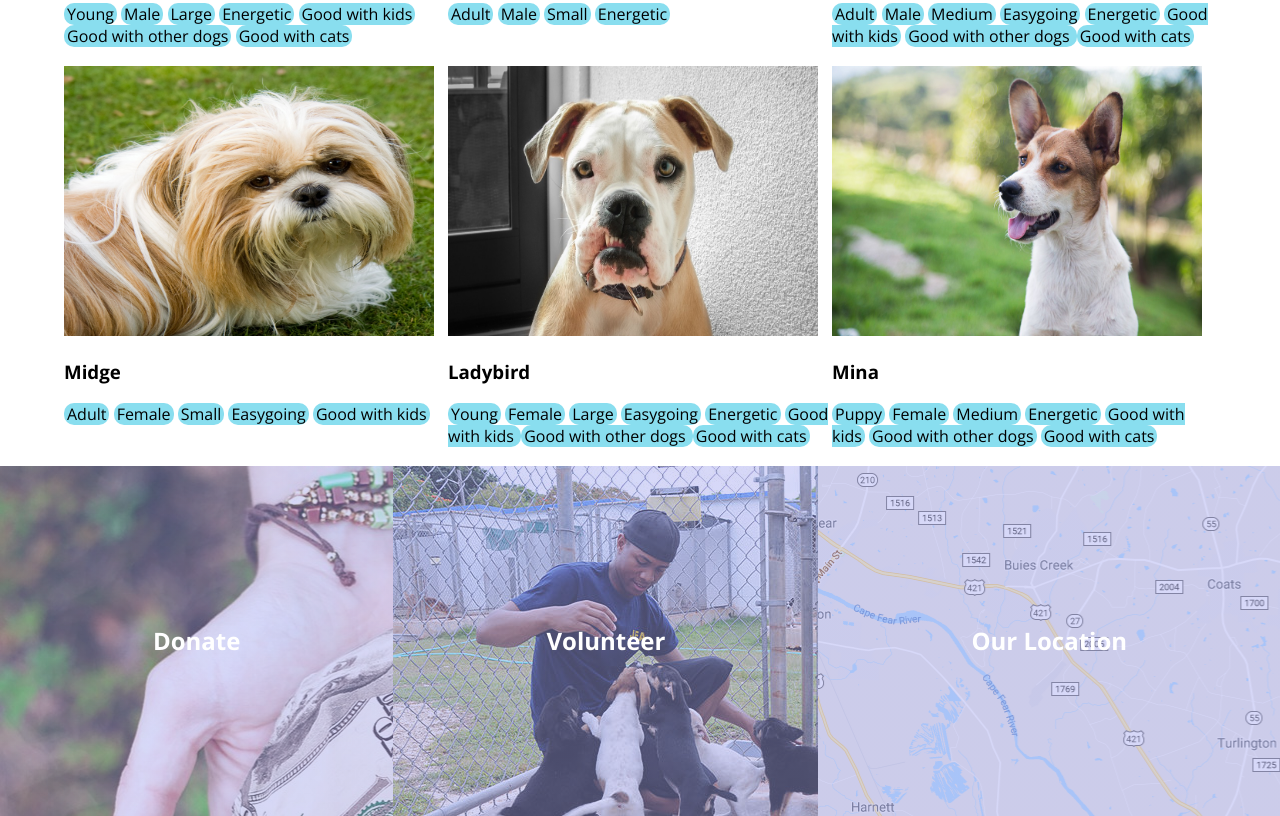
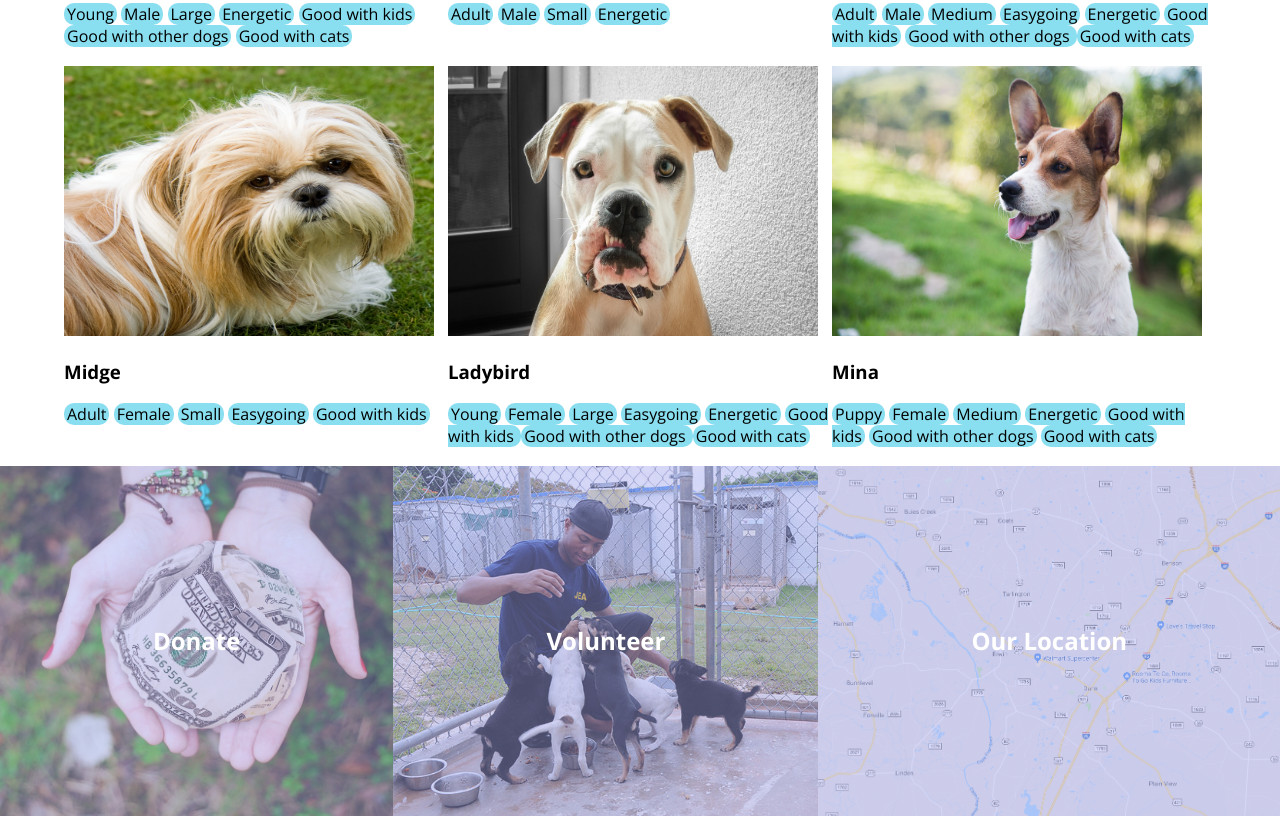
Before and after one commit to Momentum-Team-12/dog-adoption-website-Manny-D, a plain HTML site: page index.html in a window 1280 px wide. Shown: the part 954-1770 px from the top of the page. Drawn offline with nearby package versions, Linux system fonts and the light colour scheme.

Commit message:
Footer Ok / Need Attrib cleanup

```diff
--- a/style.css
+++ b/style.css
@@ -26,7 +26,7 @@ body {
     margin: 0 auto;
     display: flex;
     /* flex-wrap: wrap; */
-    justify-content: center;
+    justify-content: space-around;
 }
 
 .doggos img {
@@ -69,6 +69,8 @@ footer {
         rgba(166, 169, 240, 0.45)
     ),
     url(starter_files/images/donate.jpg);
+    display: inline-block;
+    background-size: 50% auto, cover;
 }
 
 .volunteer {
@@ -78,6 +80,8 @@ footer {
         rgba(166, 169, 240, 0.45)
     ),
     url(starter_files/images/volunteer.jpg);
+    display: inline-block;
+    background-size: 50% auto, cover;
 }
 
 .location {
@@ -86,5 +90,7 @@ footer {
         rgba(166, 169, 240, 0.45),
         rgba(166, 169, 240, 0.45)
     ),
-        url(starter_files/images/location.png);
+    url(starter_files/images/location.png);
+    display: inline-block;
+    background-size: 50% auto, cover; /* https://stackoverflow.com/questions/27845981/css-size-only-the-background-image-not-the-gradient */
 }
```
